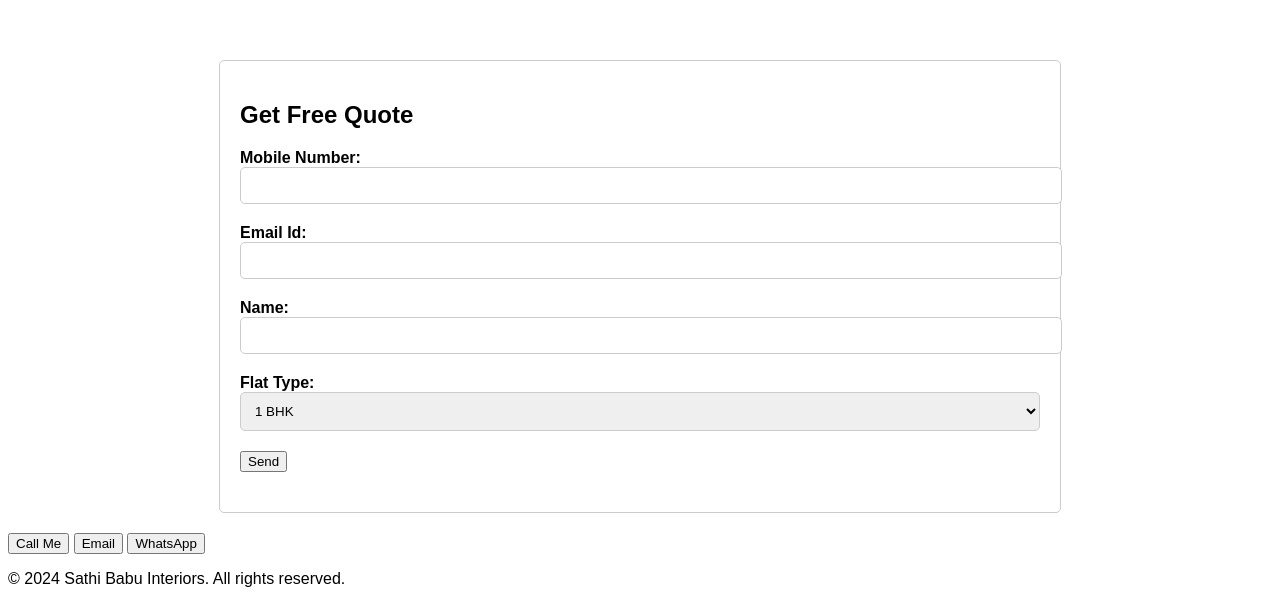
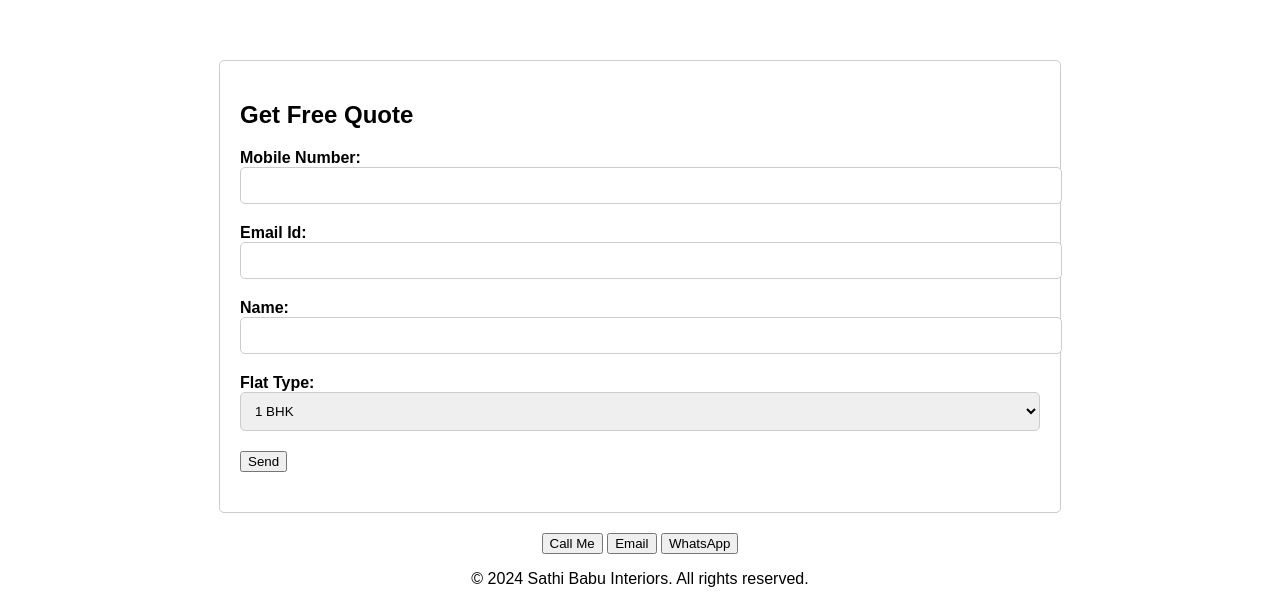
Before and after one commit to SatyaVaraPrasad-Bellamkonda/sathibabuinterior, a plain HTML site: page index.html in a window 1280 px wide. Shown: the part 2445-3049 px from the top of the page. Drawn offline with Linux system fonts and the light colour scheme.

Commit message:
interiors.css

```diff
--- a/interiors.css
+++ b/interiors.css
@@ -188,6 +188,13 @@ section {
     width: 100%;
     height: 100%;
 }
+.contact{
+    text-align:center;
+}
+footer p{
+    text-align:center;
+}
+
 
 @media screen and (max-width: 768px) {
     nav ul {
```
